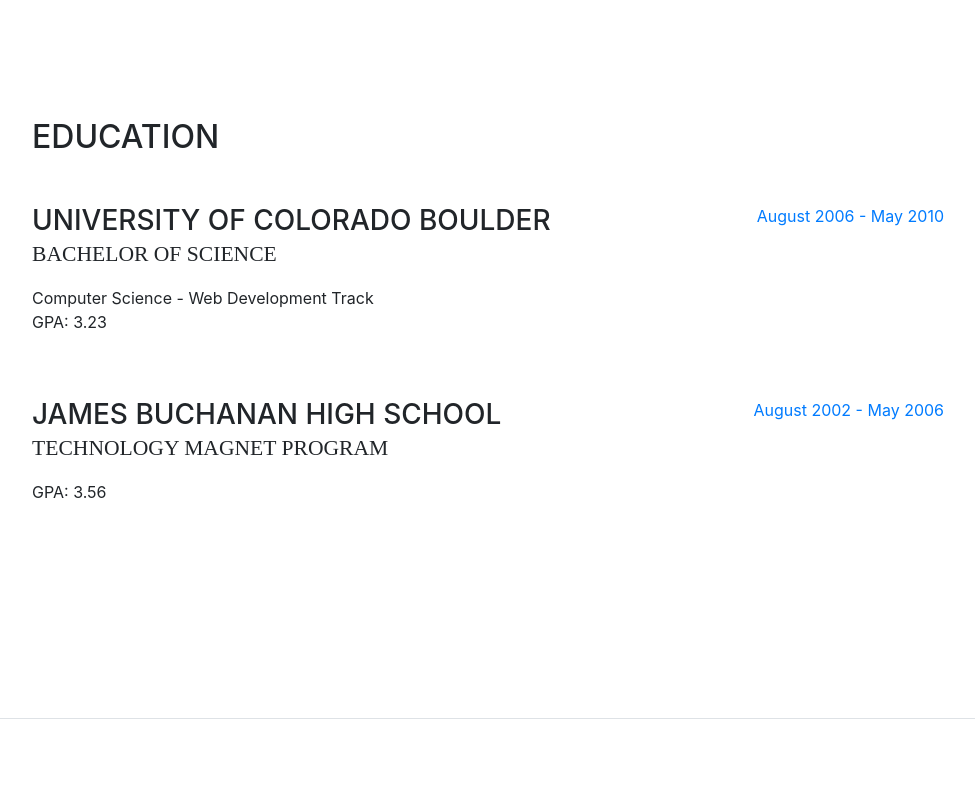
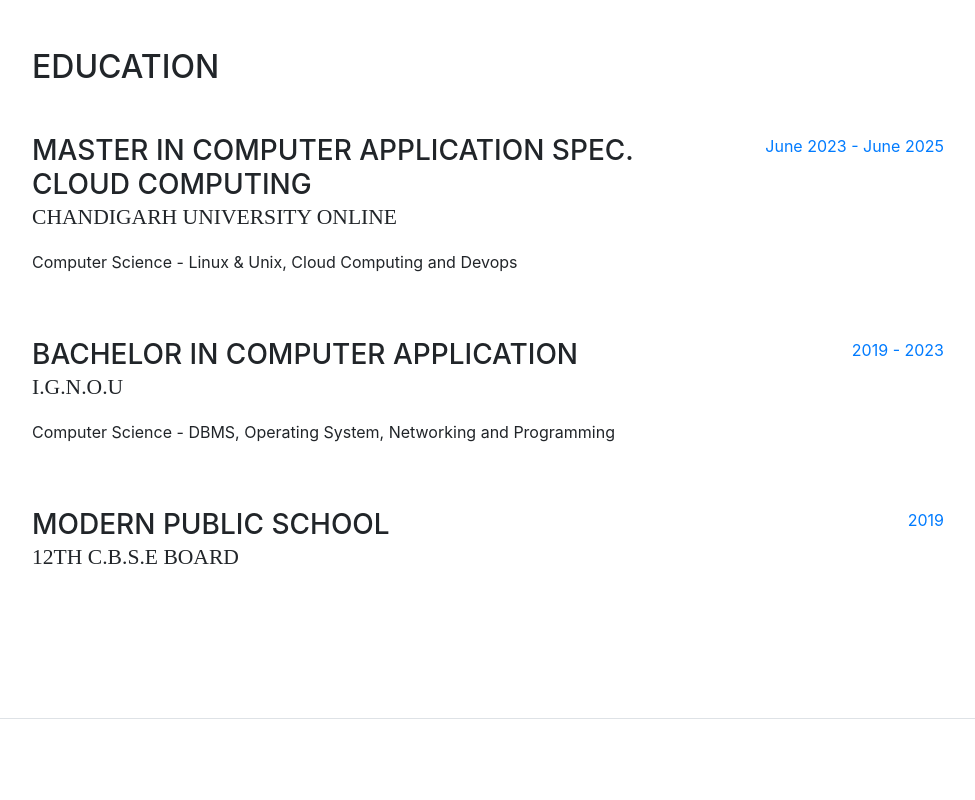
Before and after one commit to Yashsingh9616/Cloud-Portfolio, a website with bundled scripts: page index.html in a window 1280 px wide. Shown: the part 1960-2760 px from the top of the page, without its empty margins (288-1263 px from the left). Built offline with nearby package versions, Linux system fonts and the light colour scheme; a web font is replaced by a local one.

Commit message:
change in index

```diff
--- a/index.html
+++ b/index.html
@@ -168,24 +168,36 @@
 
           <div class="resume-item d-flex flex-column flex-md-row mb-5">
             <div class="resume-content mr-auto">
-              <h3 class="mb-0">University of Colorado Boulder</h3>
-              <div class="subheading mb-3">Bachelor of Science</div>
-              <div>Computer Science - Web Development Track</div>
-              <p>GPA: 3.23</p>
+              <h3 class="mb-0">Master in Computer Application spec. Cloud Computing</h3>
+              <div class="subheading mb-3">Chandigarh University Online</div>
+              <div>Computer Science - Linux & Unix, Cloud Computing and Devops</div>
+              <p></p>
             </div>
             <div class="resume-date text-md-right">
-              <span class="text-primary">August 2006 - May 2010</span>
+              <span class="text-primary">June 2023 - June 2025</span>
+            </div>
+          </div>
+
+          <div class="resume-item d-flex flex-column flex-md-row mb-5">
+            <div class="resume-content mr-auto">
+              <h3 class="mb-0">Bachelor in Computer Application </h3>
+              <div class="subheading mb-3">I.G.N.O.U</div>
+              <div>Computer Science - DBMS, Operating System, Networking and Programming</div>
+              <p></p>
+            </div>
+            <div class="resume-date text-md-right">
+              <span class="text-primary">2019 - 2023</span>
             </div>
           </div>
 
           <div class="resume-item d-flex flex-column flex-md-row">
             <div class="resume-content mr-auto">
-              <h3 class="mb-0">James Buchanan High School</h3>
-              <div class="subheading mb-3">Technology Magnet Program</div>
-              <p>GPA: 3.56</p>
+              <h3 class="mb-0">Modern Public School</h3>
+              <div class="subheading mb-3">12th C.B.S.E Board</div>
+              <p></p>
             </div>
             <div class="resume-date text-md-right">
-              <span class="text-primary">August 2002 - May 2006</span>
+              <span class="text-primary">2019</span>
             </div>
           </div>
 
```
Also changed, not shown: 2 other files.
